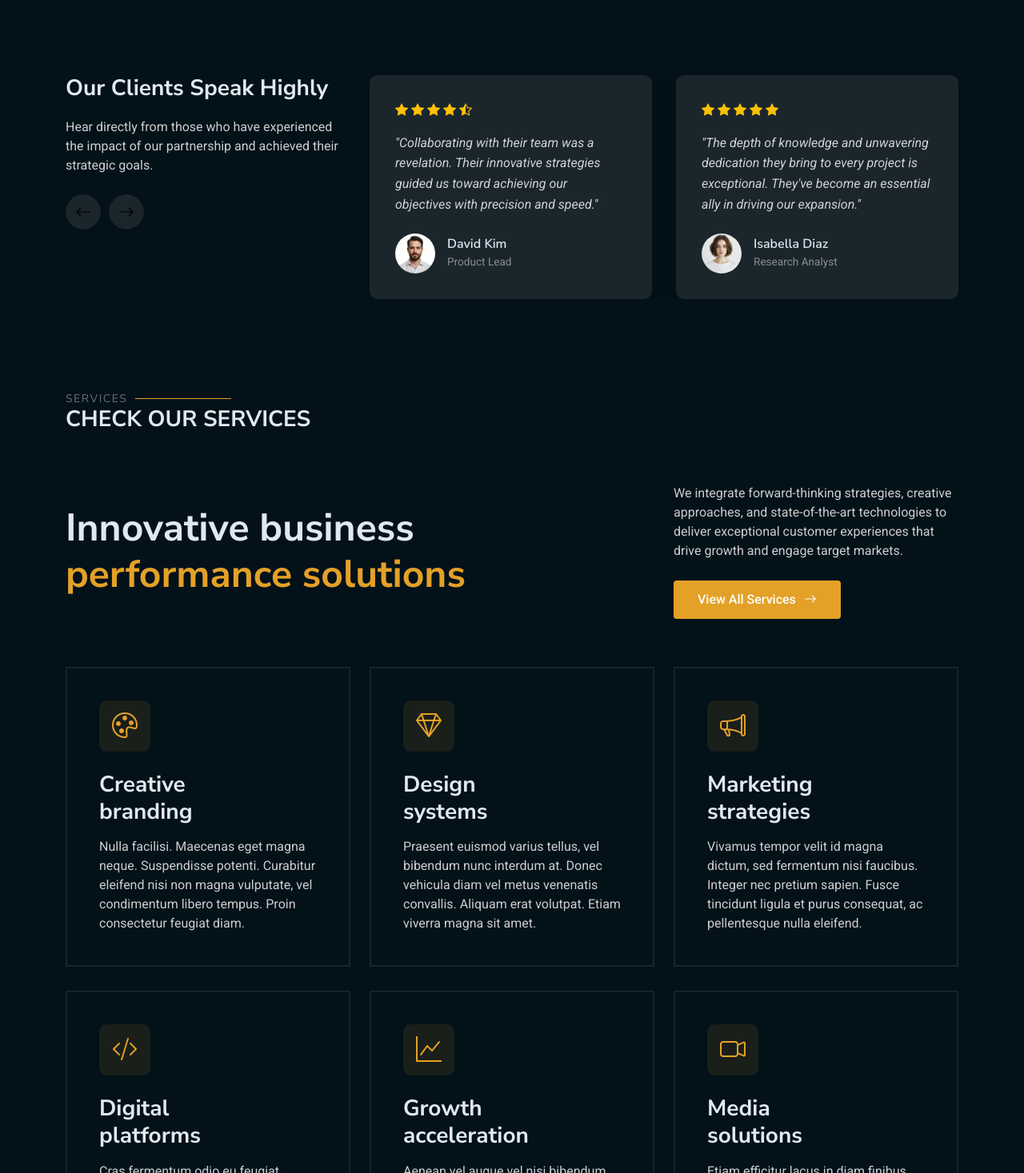
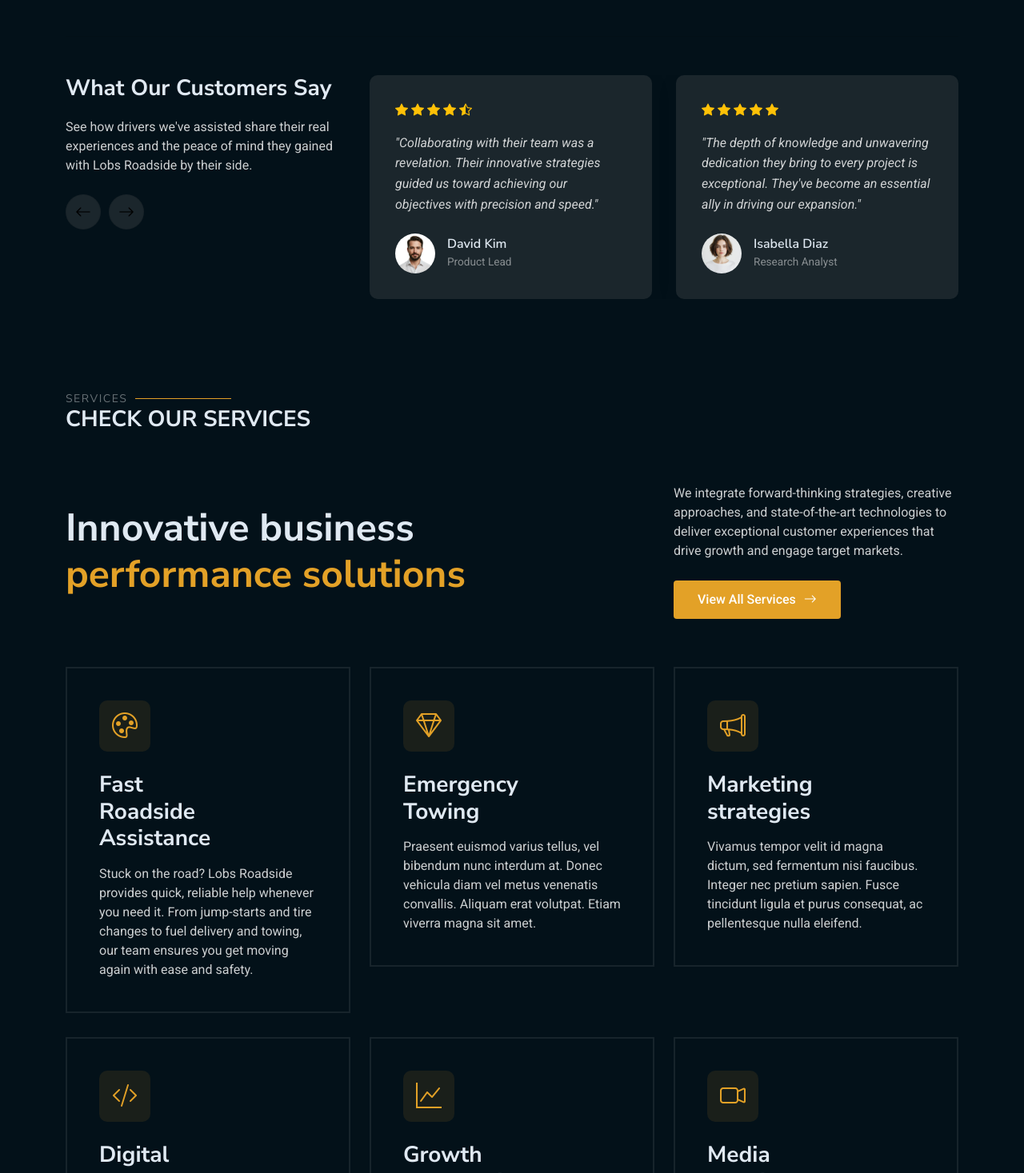
Before and after one commit to bilbiall/roadside-assistance-html, a plain HTML site: page index.html in a window 1280 px wide. Shown: the part 1697-3164 px from the top of the page at 80% size. Drawn offline with Linux system fonts and the light colour scheme.

Commit message:
Revise testimonials and service section content
Updated testimonials and service descriptions for clarity and impact.

```diff
--- a/index.html
+++ b/index.html
@@ -204,8 +204,11 @@
           <div class="row">
             <div class="col-lg-4" data-aos="fade-right" data-aos-delay="200">
               <div class="testimonial-intro">
-                <h3>Our Clients Speak Highly</h3>
-                <p>Hear directly from those who have experienced the impact of our partnership and achieved their strategic goals.</p>
+                <!--<h3>Our Clients Speak Highly</h3>
+                <p>Hear directly from those who have experienced the impact of our partnership and achieved their strategic goals.</p> -->
+                <h3>What Our Customers Say</h3>
+                <p>See how drivers we've assisted share their real experiences and the peace of mind they gained with Lobs Roadside by their side.</p>
+
                 <div class="swiper-nav-buttons mt-4">
                   <button class="slider-prev"><i class="bi bi-arrow-left"></i></button>
                   <button class="slider-next"><i class="bi bi-arrow-right"></i></button>
@@ -372,11 +375,11 @@
               </a>
               <h3>
                 <a href="service-details.html">
-                  Creative <span>branding</span>
+                  Fast <span>Roadside</span> Assistance
                 </a>
               </h3>
               <p>
-                Nulla facilisi. Maecenas eget magna neque. Suspendisse potenti. Curabitur eleifend nisi non magna vulputate, vel condimentum libero tempus. Proin consectetur feugiat diam.
+                Stuck on the road? Lobs Roadside provides quick, reliable help whenever you need it. From jump-starts and tire changes to fuel delivery and towing, our team ensures you get moving again with ease and safety.
               </p>
             </div>
           </div>
@@ -390,7 +393,7 @@
               </a>
               <h3>
                 <a href="service-details.html">
-                  Design <span>systems</span>
+                  Emergency <span>Towing</span>
                 </a>
               </h3>
               <p>
```
